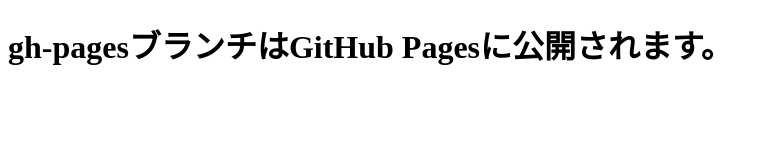
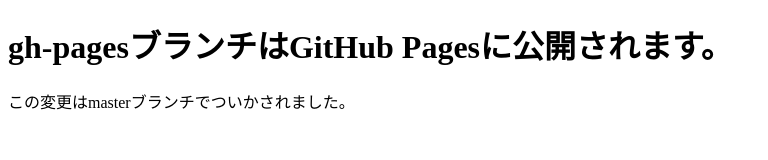
Before and after one commit to eijiha/git-study, a plain HTML site: page index.html in a window 1280 px wide. Shown: the whole page, without its empty margins (0-768 px from the left). Drawn offline with Linux system fonts and the light colour scheme.

Commit message:
段落の追加

```diff
--- a/index.html
+++ b/index.html
@@ -6,5 +6,6 @@
     </head>
     <body>
         <h1>gh-pagesブランチはGitHub Pagesに公開されます。</h1>
+        <p>この変更はmasterブランチでついかされました。</p>
     </body>
 </html>
```
